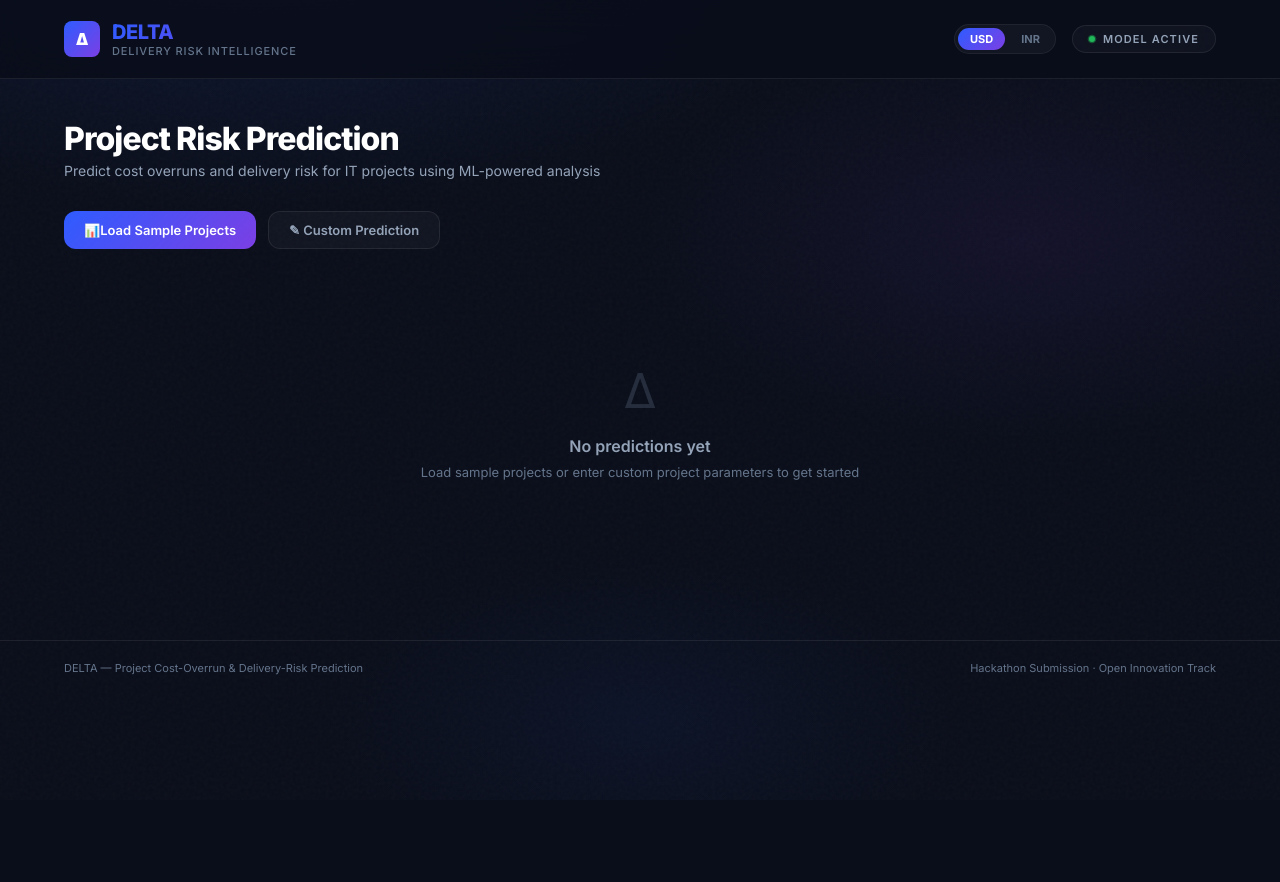
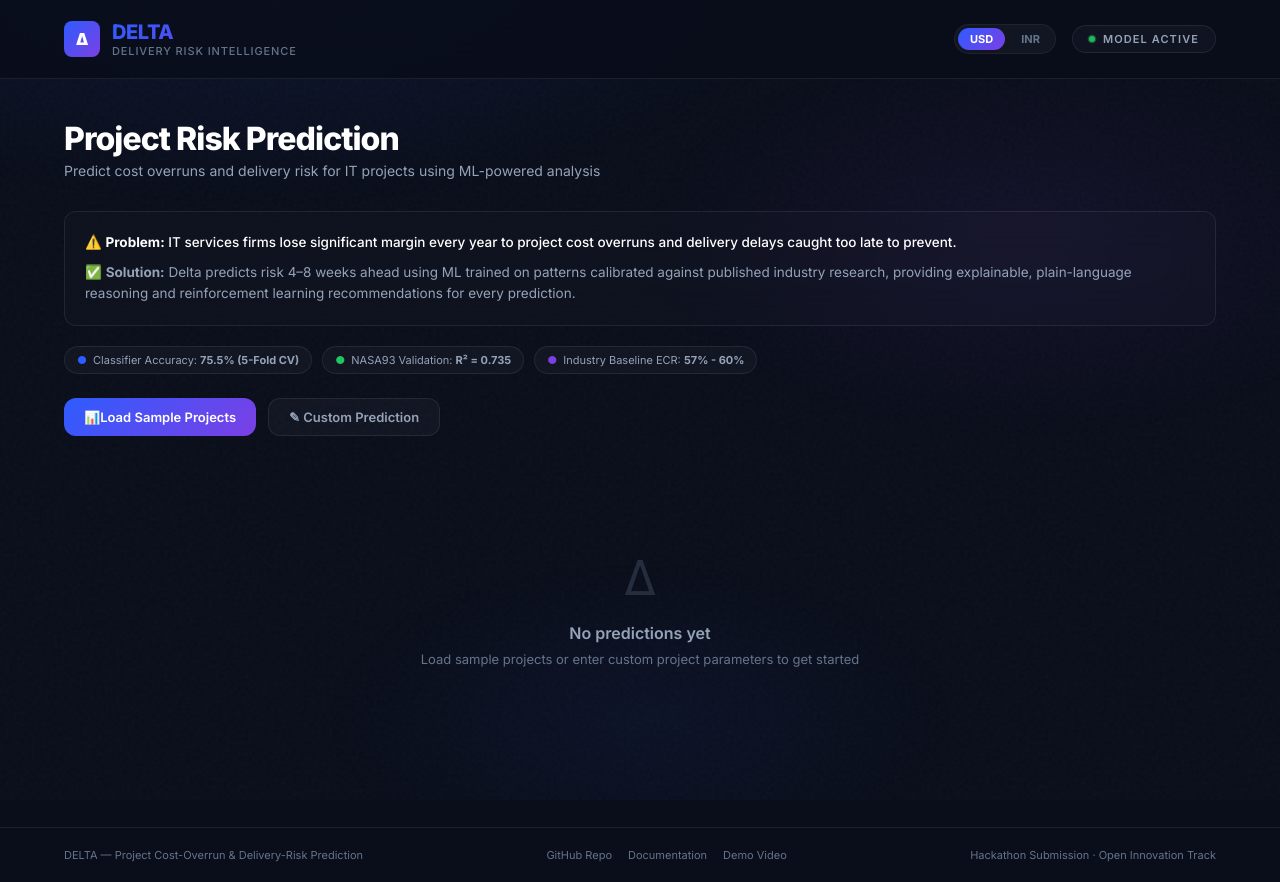
Before and after one commit to Dhusyanth209/delta, a Next.js app in the folder frontend/: page / in a window 1280 px wide. Before the commit the page ends 800 px from the top, so only its background shows below. Built offline with nearby package versions, Linux system fonts and the light colour scheme.

Commit message:
feat: add problem statement, real metrics strip, RL agent caveat, and footer links

```diff
--- a/frontend/app/page.tsx
+++ b/frontend/app/page.tsx
@@ -254,6 +254,78 @@ export default function DeltaDashboard() {
           <p className="page-desc">
             Predict cost overruns and delivery risk for IT projects using ML-powered analysis
           </p>
+
+          {/* Problem Statement & Solution Block */}
+          <div className="glass" style={{
+            padding: "20px",
+            borderRadius: "var(--radius-md)",
+            marginBottom: "20px",
+            background: "rgba(255, 255, 255, 0.015)"
+          }}>
+            <p style={{
+              fontSize: "13.5px",
+              color: "var(--text-primary)",
+              lineHeight: "1.6",
+              marginBottom: "8px",
+              fontWeight: 500
+            }}>
+              ⚠️ <strong>Problem:</strong> IT services firms lose significant margin every year to project cost overruns and delivery delays caught too late to prevent.
+            </p>
+            <p style={{
+              fontSize: "13.5px",
+              color: "var(--text-secondary)",
+              lineHeight: "1.6",
+              fontWeight: 400
+            }}>
+              ✅ <strong>Solution:</strong> Delta predicts risk 4–8 weeks ahead using ML trained on patterns calibrated against published industry research, providing explainable, plain-language reasoning and reinforcement learning recommendations for every prediction.
+            </p>
+          </div>
+
+          {/* Real Metrics Strip */}
+          <div style={{
+            display: "flex",
+            flexWrap: "wrap",
+            gap: "10px",
+            marginBottom: "24px",
+            alignItems: "center"
+          }}>
+            <div className="glass" style={{
+              padding: "6px 12px",
+              borderRadius: "20px",
+              fontSize: "11px",
+              color: "var(--text-secondary)",
+              display: "flex",
+              alignItems: "center",
+              gap: "6px"
+            }}>
+              <span style={{ color: "#2E5CFF", fontWeight: "bold" }}>●</span>
+              <span>Classifier Accuracy: <strong>75.5% (5-Fold CV)</strong></span>
+            </div>
+            <div className="glass" style={{
+              padding: "6px 12px",
+              borderRadius: "20px",
+              fontSize: "11px",
+              color: "var(--text-secondary)",
+              display: "flex",
+              alignItems: "center",
+              gap: "6px"
+            }}>
+              <span style={{ color: "#22C55E", fontWeight: "bold" }}>●</span>
+              <span>NASA93 Validation: <strong>R² = 0.735</strong></span>
+            </div>
+            <div className="glass" style={{
+              padding: "6px 12px",
+              borderRadius: "20px",
+              fontSize: "11px",
+              color: "var(--text-secondary)",
+              display: "flex",
+              alignItems: "center",
+              gap: "6px"
+            }}>
+              <span style={{ color: "#7B3FE4", fontWeight: "bold" }}>●</span>
+              <span>Industry Baseline ECR: <strong>57% - 60%</strong></span>
+            </div>
+          </div>
 
           {/* Action Buttons */}
           <div className="actions-row">
@@ -625,7 +697,12 @@ export default function DeltaDashboard() {
                       <div className="panel-icon glass" style={{ background: "rgba(34, 197, 94, 0.15)" }}>
                         💡
                       </div>
-                      <div className="panel-title">Recommended Interventions (RL Agent)</div>
+                      <div>
+                        <div className="panel-title">Recommended Interventions (RL Agent)</div>
+                        <div style={{ fontSize: "10.5px", color: "var(--text-muted)", marginTop: "2px", fontWeight: "normal" }}>
+                          Estimated via simulated counterfactual analysis, not observed real-world outcomes.
+                        </div>
+                      </div>
                     </div>
                     {result.recommendations.map((rec, i) => (
                       <div className="factor-card" key={i} style={{ borderLeft: "3px solid #22C55E" }}>
@@ -678,10 +755,17 @@ export default function DeltaDashboard() {
           display: "flex",
           justifyContent: "space-between",
           alignItems: "center",
+          flexWrap: "wrap",
+          gap: "12px",
           fontSize: 11,
           color: "var(--text-muted)",
         }}>
           <span>DELTA — Project Cost-Overrun & Delivery-Risk Prediction</span>
+          <div style={{ display: "flex", gap: 16 }}>
+            <a href="https://github.com/Dhusyanth209/delta" target="_blank" rel="noopener noreferrer" style={{ color: "var(--text-muted)", textDecoration: "none", transition: "color 0.2s" }} onMouseOver={e => e.currentTarget.style.color = "var(--text-primary)"} onMouseOut={e => e.currentTarget.style.color = "var(--text-muted)"}>GitHub Repo</a>
+            <a href="https://github.com/Dhusyanth209/delta/blob/main/docs/README.md" target="_blank" rel="noopener noreferrer" style={{ color: "var(--text-muted)", textDecoration: "none", transition: "color 0.2s" }} onMouseOver={e => e.currentTarget.style.color = "var(--text-primary)"} onMouseOut={e => e.currentTarget.style.color = "var(--text-muted)"}>Documentation</a>
+            <a href="https://github.com/Dhusyanth209/delta/blob/main/docs/VIDEO_SCRIPT.md" target="_blank" rel="noopener noreferrer" style={{ color: "var(--text-muted)", textDecoration: "none", transition: "color 0.2s" }} onMouseOver={e => e.currentTarget.style.color = "var(--text-primary)"} onMouseOut={e => e.currentTarget.style.color = "var(--text-muted)"}>Demo Video</a>
+          </div>
           <span>Hackathon Submission · Open Innovation Track</span>
         </div>
       </footer>
```
